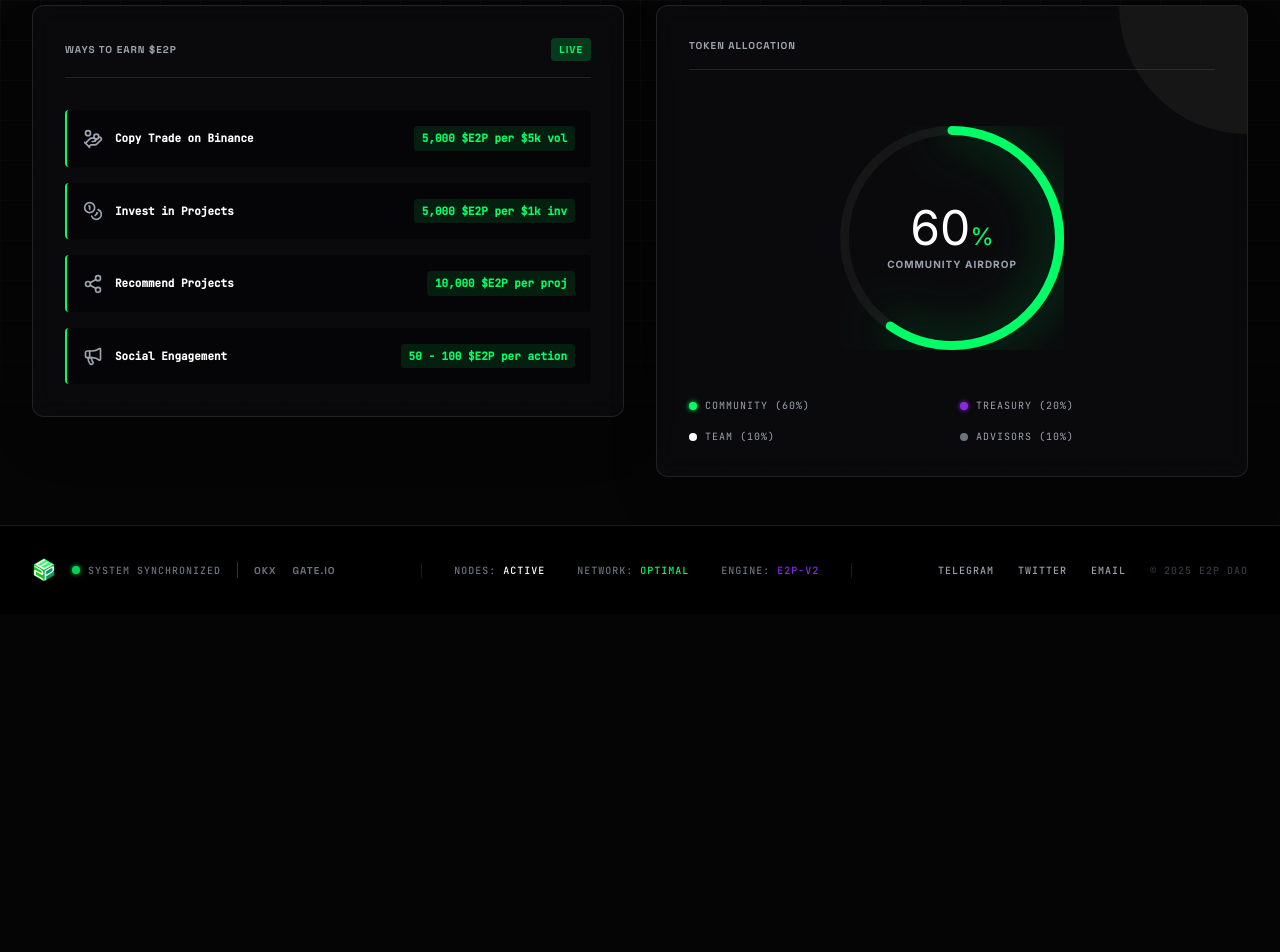
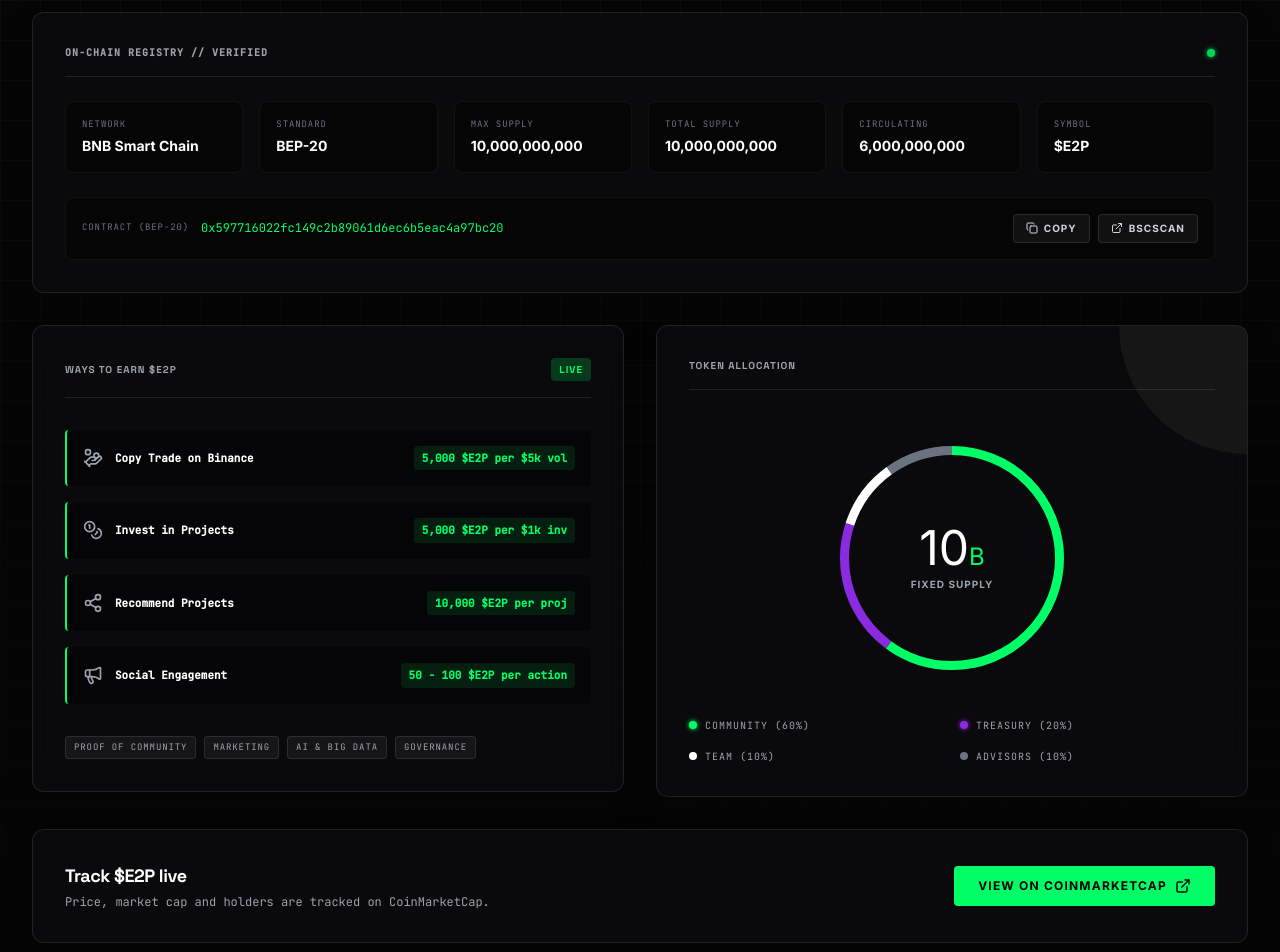
Before and after one commit to aliarlan1028-cpu/E2PDAO, a Next.js app: page /tokenomics in a window 1280 px wide. Shown: the part 360-1312 px from the top of the page. Before the commit the page ends 974 px from the top, so only its background shows below. Built offline with nearby package versions, Linux system fonts and the light colour scheme.

Commit message:
cmc更新

```diff
--- a/app/tokenomics/page.tsx
+++ b/app/tokenomics/page.tsx
@@ -1,7 +1,8 @@
 'use client'
 
+import { useState } from 'react'
 import { motion } from 'framer-motion'
-import { Coins, HandCoins, Share2, Megaphone, Target } from 'lucide-react'
+import { Coins, HandCoins, Share2, Megaphone, Target, Copy, Check, ExternalLink } from 'lucide-react'
 
 const EARN_WAYS = [
   { icon: HandCoins, task: 'Copy Trade on Binance', reward: '5,000 $E2P per $5k vol' },
@@ -10,7 +11,42 @@ const EARN_WAYS = [
   { icon: Megaphone, task: 'Social Engagement', reward: '50 - 100 $E2P per action' },
 ]
 
+const CONTRACT = '0x597716022fc149c2b89061d6ec6b5eac4a97bc20'
+
+const TOKEN_STATS = [
+  { label: 'Network', value: 'BNB Smart Chain' },
+  { label: 'Standard', value: 'BEP-20' },
+  { label: 'Max Supply', value: '10,000,000,000' },
+  { label: 'Total Supply', value: '10,000,000,000' },
+  { label: 'Circulating', value: '6,000,000,000' },
+  { label: 'Symbol', value: '$E2P' },
+]
+
+const TAGS = ['Proof of Community', 'Marketing', 'AI & Big Data', 'Governance']
+
+const C = 301.593 // circumference for r = 48
+const ALLOCATION = [
+  { label: 'Community', pct: 60, color: '#00FF66', dot: 'bg-web3-accent shadow-[0_0_5px_#00FF66]' },
+  { label: 'Treasury', pct: 20, color: '#8A2BE2', dot: 'bg-web3-purple shadow-[0_0_5px_#8A2BE2]' },
+  { label: 'Team', pct: 10, color: '#ffffff', dot: 'bg-white' },
+  { label: 'Advisors', pct: 10, color: '#6b7280', dot: 'bg-gray-500' },
+]
+
 export default function TokenomicsPage() {
+  const [copied, setCopied] = useState(false)
+
+  const copyContract = async () => {
+    try {
+      await navigator.clipboard.writeText(CONTRACT)
+      setCopied(true)
+      setTimeout(() => setCopied(false), 2000)
+    } catch {
+      /* clipboard unavailable */
+    }
+  }
+
+  let cumulative = 0
+
   return (
     <div className="py-12 bg-web3-dark min-h-screen grid-bg relative">
       <div className="absolute top-0 right-0 w-full h-full bg-gradient-to-b from-transparent to-web3-dark z-0 pointer-events-none"></div>
@@ -18,7 +54,7 @@ export default function TokenomicsPage() {
 
       <div className="container mx-auto px-4 sm:px-6 lg:px-8 max-w-7xl relative z-10">
 
-        <div className="mb-16">
+        <div className="mb-12">
           <motion.div
             initial={{ opacity: 0, y: 20 }}
             animate={{ opacity: 1, y: 0 }}
@@ -41,9 +77,54 @@ export default function TokenomicsPage() {
             transition={{ delay: 0.2 }}
             className="text-gray-400 max-w-2xl text-sm font-mono leading-relaxed"
           >
-            $E2P serves as the governance token of E2P DAO. It captures ecosystem value, aligns incentives, and rewards those who actively contribute to our network&apos;s growth. 60% of the total supply is strictly reserved for community distribution.
+            $E2P is the governance token of E2P DAO, live on BNB Smart Chain. It captures ecosystem value, aligns incentives across projects, KOLs and traders, and rewards contributors to network growth. 60% of the fixed 10B supply is reserved for the community.
           </motion.p>
         </div>
+
+        {/* On-chain metadata */}
+        <motion.div
+          initial={{ opacity: 0, y: 20 }}
+          animate={{ opacity: 1, y: 0 }}
+          transition={{ delay: 0.25 }}
+          className="bg-web3-card/80 backdrop-blur-md p-6 md:p-8 rounded-xl border border-white/10 shadow-2xl mb-8"
+        >
+          <div className="flex items-center justify-between mb-6 border-b border-white/10 pb-4">
+            <h4 className="text-[10px] font-bold text-gray-400 uppercase tracking-widest font-mono">On-Chain Registry // Verified</h4>
+            <div className="w-2 h-2 rounded-full bg-web3-accent animate-pulse shadow-[0_0_5px_#00FF66]"></div>
+          </div>
+
+          <div className="grid grid-cols-2 md:grid-cols-3 lg:grid-cols-6 gap-4 mb-6">
+            {TOKEN_STATS.map((stat) => (
+              <div key={stat.label} className="bg-black/40 border border-white/5 rounded-lg p-4">
+                <div className="text-[9px] text-gray-500 uppercase tracking-widest font-mono mb-1">{stat.label}</div>
+                <div className="text-sm font-bold text-white break-words">{stat.value}</div>
+              </div>
+            ))}
+          </div>
+
+          <div className="flex flex-col md:flex-row md:items-center gap-3 bg-black/40 border border-white/5 rounded-lg p-4">
+            <span className="text-[9px] text-gray-500 uppercase tracking-widest font-mono shrink-0">Contract (BEP-20)</span>
+            <code className="text-[11px] md:text-xs text-web3-accent font-mono break-all flex-1">{CONTRACT}</code>
+            <div className="flex items-center gap-2 shrink-0">
+              <button
+                onClick={copyContract}
+                className="inline-flex items-center gap-1.5 px-3 py-1.5 rounded bg-white/5 border border-white/10 text-[10px] font-bold uppercase tracking-widest text-gray-300 hover:text-web3-accent hover:border-web3-accent/50 transition-colors"
+              >
+                {copied ? <Check className="w-3 h-3 text-web3-accent" /> : <Copy className="w-3 h-3" />}
+                {copied ? 'Copied' : 'Copy'}
+              </button>
+              <a
+                href={`https://bscscan.com/token/${CONTRACT}`}
+                target="_blank"
+                rel="noopener noreferrer"
+                className="inline-flex items-center gap-1.5 px-3 py-1.5 rounded bg-white/5 border border-white/10 text-[10px] font-bold uppercase tracking-widest text-gray-300 hover:text-web3-accent hover:border-web3-accent/50 transition-colors"
+              >
+                <ExternalLink className="w-3 h-3" />
+                BscScan
+              </a>
+            </div>
+          </div>
+        </motion.div>
 
         <div className="grid lg:grid-cols-2 gap-8 items-start">
           {/* Ways to earn */}
@@ -72,6 +153,15 @@ export default function TokenomicsPage() {
               ))}
             </div>
 
+            <div className="mt-auto pt-2">
+              <div className="flex flex-wrap gap-2">
+                {TAGS.map((tag) => (
+                  <span key={tag} className="text-[9px] font-mono uppercase tracking-widest text-gray-400 bg-white/5 border border-white/10 rounded px-2 py-1">
+                    {tag}
+                  </span>
+                ))}
+              </div>
+            </div>
           </div>
 
           {/* Token Distribution Chart */}
@@ -85,38 +175,69 @@ export default function TokenomicsPage() {
 
               <h3 className="text-[10px] font-bold text-gray-400 uppercase tracking-widest mb-6 self-start border-b border-white/10 pb-4 w-full">Token Allocation</h3>
               <div className="relative w-56 h-56 flex flex-col items-center justify-center my-8">
-                <div className="text-5xl font-light text-white mb-1">60<span className="text-2xl text-web3-accent">%</span></div>
-                <div className="text-[10px] text-gray-400 uppercase tracking-widest font-bold">Community Airdrop</div>
+                <div className="text-5xl font-light text-white mb-1">10<span className="text-2xl text-web3-accent">B</span></div>
+                <div className="text-[10px] text-gray-400 uppercase tracking-widest font-bold">Fixed Supply</div>
 
-                {/* Decorative rings */}
+                {/* Multi-segment allocation ring */}
                 <svg className="absolute inset-0 w-full h-full" viewBox="0 0 100 100">
                   <circle cx="50" cy="50" r="48" fill="none" stroke="rgba(255,255,255,0.05)" strokeWidth="4" />
-                  <circle cx="50" cy="50" r="48" fill="none" stroke="#00FF66" strokeWidth="4" strokeDasharray="180 300" strokeLinecap="round" className="transform -rotate-90 origin-center drop-shadow-[0_0_10px_rgba(0,255,102,0.5)]" />
+                  {ALLOCATION.map((seg) => {
+                    const len = (seg.pct / 100) * C
+                    const offset = -(cumulative / 100) * C
+                    cumulative += seg.pct
+                    return (
+                      <circle
+                        key={seg.label}
+                        cx="50"
+                        cy="50"
+                        r="48"
+                        fill="none"
+                        stroke={seg.color}
+                        strokeWidth="4"
+                        strokeDasharray={`${len} ${C - len}`}
+                        strokeDashoffset={offset}
+                        strokeLinecap="butt"
+                        className="origin-center -rotate-90"
+                      />
+                    )
+                  })}
                 </svg>
               </div>
 
               <div className="w-full grid grid-cols-2 gap-4 mt-4 font-mono text-[10px] text-gray-400 uppercase tracking-widest">
-                <div className="flex items-center gap-2">
-                  <div className="w-2 h-2 bg-web3-accent rounded-full shadow-[0_0_5px_#00FF66]"></div>
-                  Community (60%)
-                </div>
-                <div className="flex items-center gap-2">
-                  <div className="w-2 h-2 bg-web3-purple rounded-full shadow-[0_0_5px_#8A2BE2]"></div>
-                  Treasury (20%)
-                </div>
-                <div className="flex items-center gap-2">
-                  <div className="w-2 h-2 bg-white rounded-full"></div>
-                  Team (10%)
-                </div>
-                <div className="flex items-center gap-2">
-                  <div className="w-2 h-2 bg-gray-500 rounded-full"></div>
-                  Advisors (10%)
-                </div>
+                {ALLOCATION.map((seg) => (
+                  <div key={seg.label} className="flex items-center gap-2">
+                    <div className={`w-2 h-2 rounded-full ${seg.dot}`}></div>
+                    {seg.label} ({seg.pct}%)
+                  </div>
+                ))}
               </div>
             </motion.div>
           </div>
         </div>
 
+        {/* CMC CTA */}
+        <motion.div
+          initial={{ opacity: 0, y: 20 }}
+          whileInView={{ opacity: 1, y: 0 }}
+          viewport={{ once: true }}
+          className="mt-8 bg-web3-card/80 backdrop-blur-md p-6 md:p-8 rounded-xl border border-white/10 shadow-2xl flex flex-col md:flex-row md:items-center justify-between gap-6"
+        >
+          <div>
+            <h4 className="text-lg font-bold text-white mb-1">Track $E2P live</h4>
+            <p className="text-xs text-gray-400 font-mono">Price, market cap and holders are tracked on CoinMarketCap.</p>
+          </div>
+          <a
+            href="https://coinmarketcap.com/currencies/e2p-token/"
+            target="_blank"
+            rel="noopener noreferrer"
+            className="inline-flex items-center justify-center gap-2 px-6 py-3 bg-web3-accent text-black rounded text-xs font-bold uppercase tracking-widest hover:bg-web3-accent/80 hover:shadow-[0_0_15px_rgba(0,255,102,0.5)] transition-all shrink-0"
+          >
+            View on CoinMarketCap
+            <ExternalLink className="w-4 h-4" />
+          </a>
+        </motion.div>
+
       </div>
     </div>
   )
```
Also changed, not shown: 1 other file (tests, documents, lock files or other folders).
